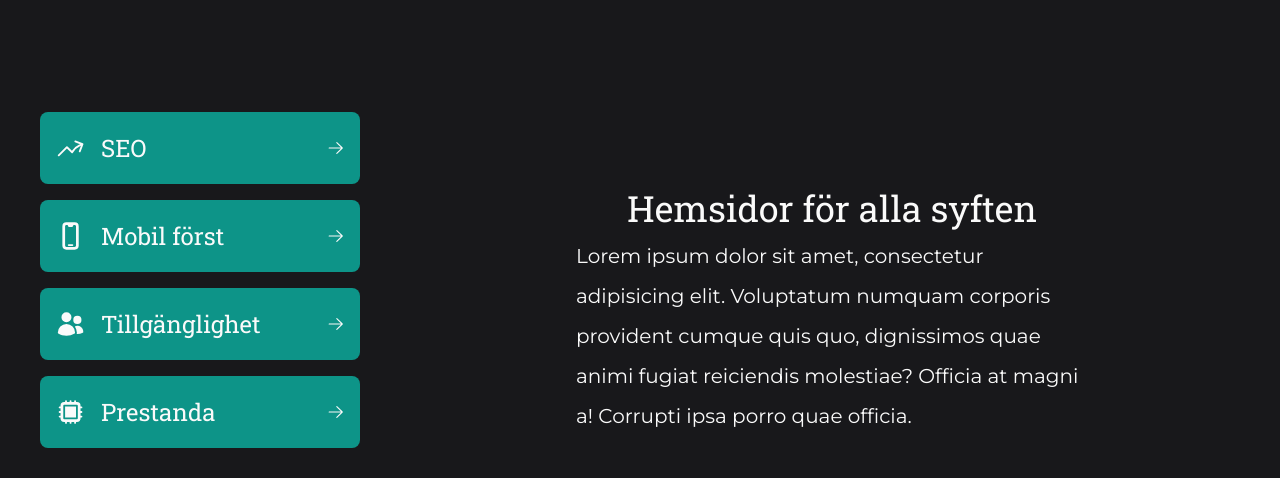
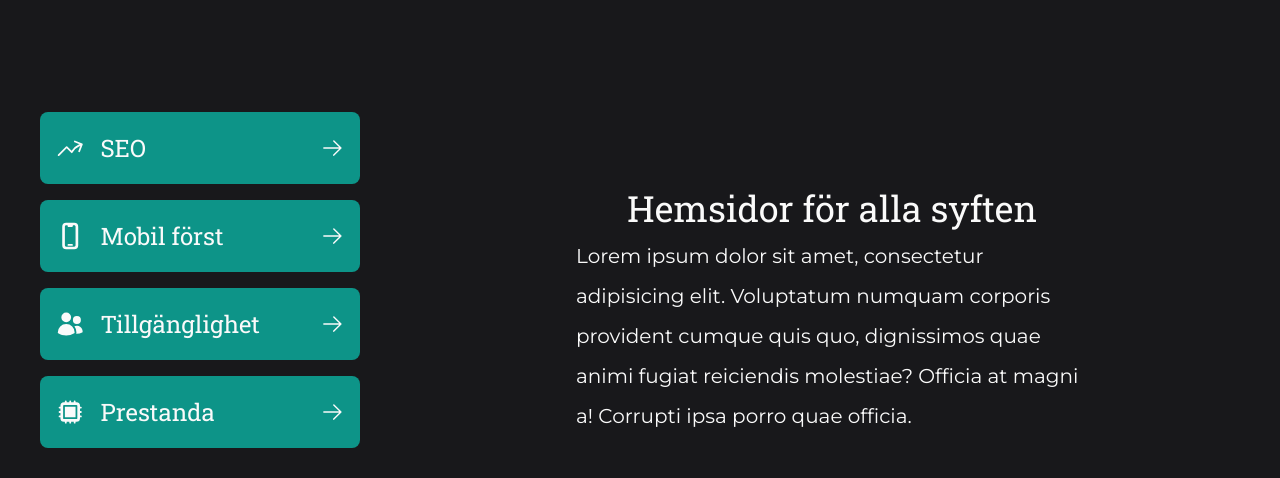
Before and after one commit to saile515/old-portfolio, a Next.js app: page / in a window 1280 px wide. Shown: the part 920-1398 px from the top of the page. Built offline with nearby package versions, Linux system fonts and the light colour scheme; no server answers.

Commit message:
Increased arrow size

```diff
--- a/components/WhatWeDo.tsx
+++ b/components/WhatWeDo.tsx
@@ -34,7 +34,7 @@ function InfoBox(props: {
 				{props.item}
 			</span>
 			<ArrowRightIcon
-				className={`w-6 h-6 ml-auto transition-all ${
+				className={`w-6 xs:w-8 h-6 xs:h-8 ml-auto transition-all ${
 					props.activeIndex == props.index ? "rotate-180" : ""
 				}`}
 			/>
```
